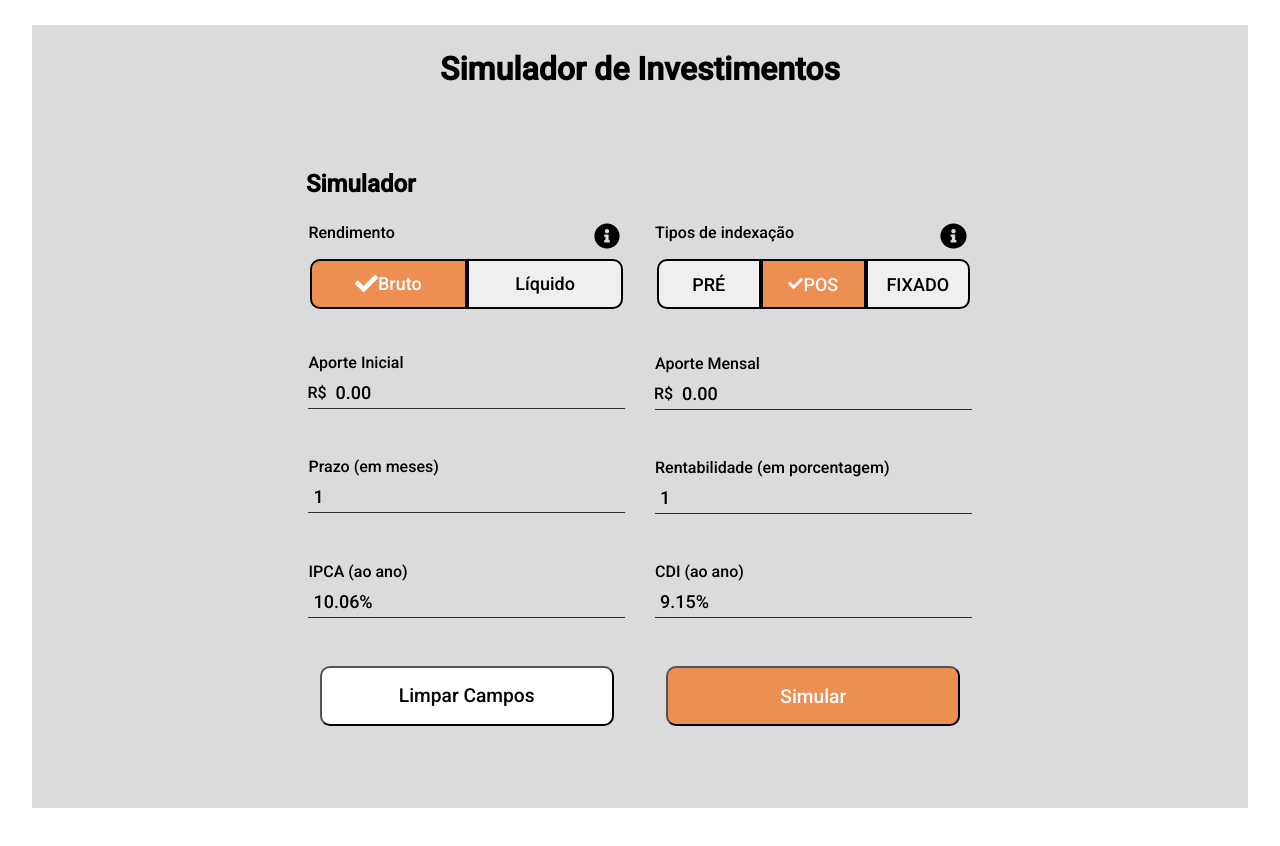
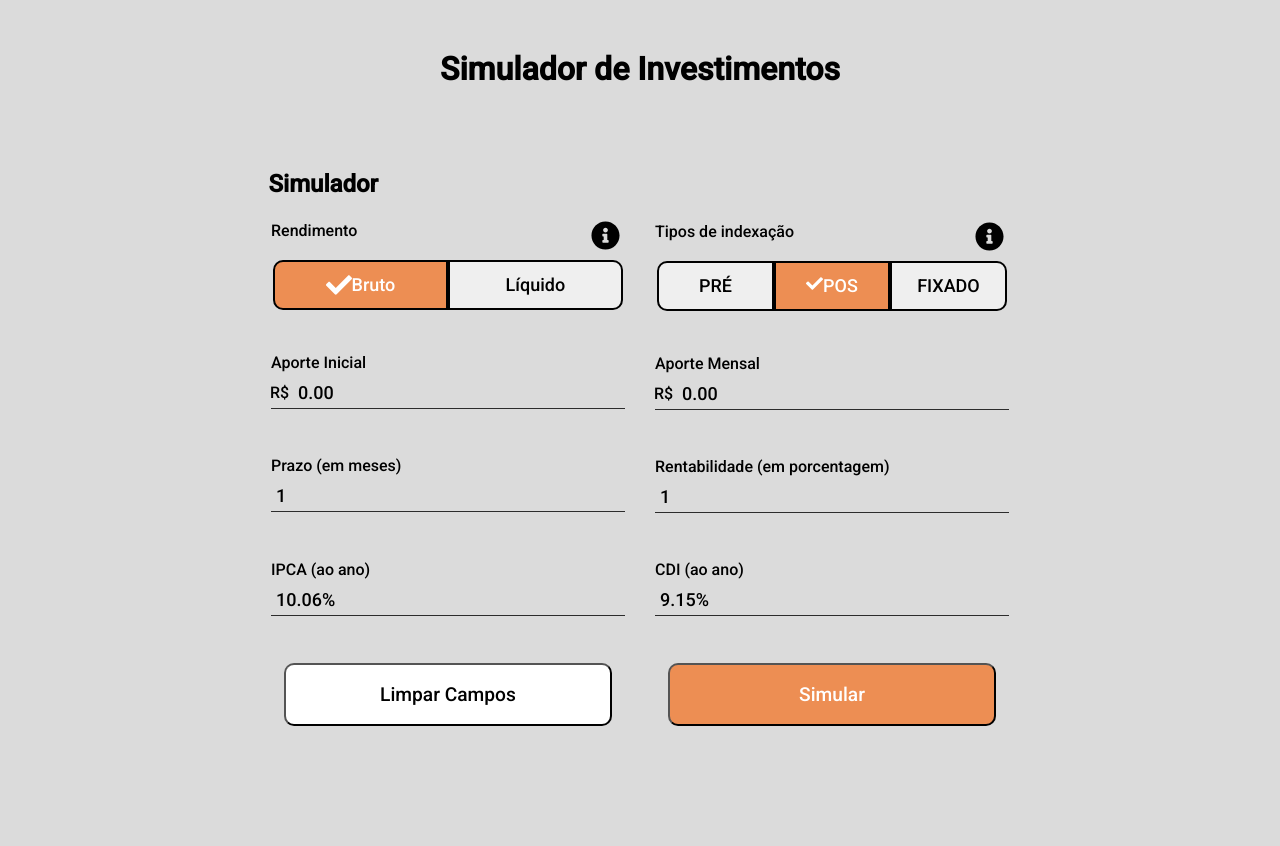
Before and after one commit to rodolfoserralha/calculadora-investimentos, a React (Create React App) app in the folder frontend/: page / in a window 1280 px wide. Shown: the top 846 px of the page. Before the commit the page ends 808 px from the top, so only its background shows below. Built offline with nearby package versions, Linux system fonts and the light colour scheme; data requests are answered from the project's data file.

Commit message:
Fix: body css

```diff
--- a/frontend/src/App.css
+++ b/frontend/src/App.css
@@ -4,6 +4,10 @@
   font-family: 'Roboto', sans-serif;
   margin: 0;
   padding: 0;
+}
+
+body {
+  background-color: rgb(219, 219, 219);
 }
 
 #root {
@@ -13,8 +17,8 @@
   flex-direction: column;
   margin: auto;
   margin-top: 25px;
-  min-height: 90vh;
-  width: 95%;
+  min-height: 100vh;
+  width: 100%;
 }
 
 #left-forms-container {
```
